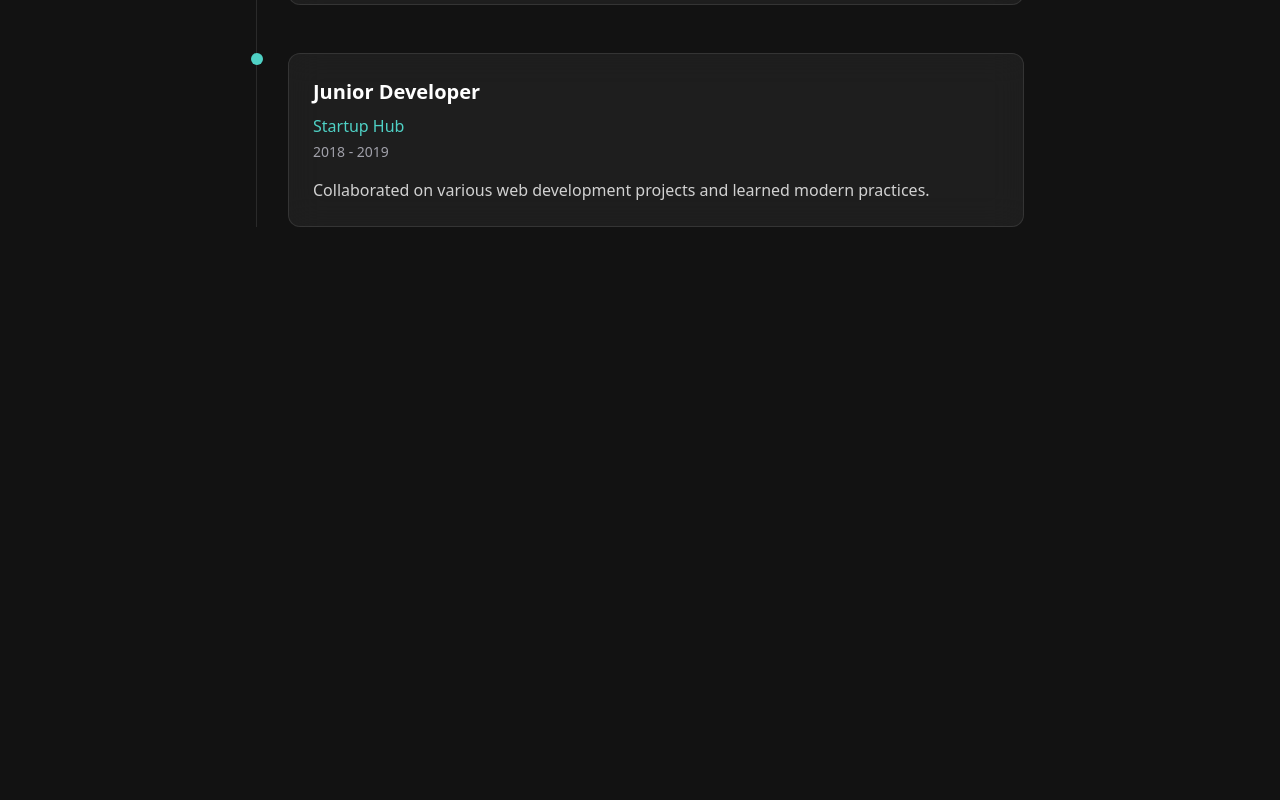
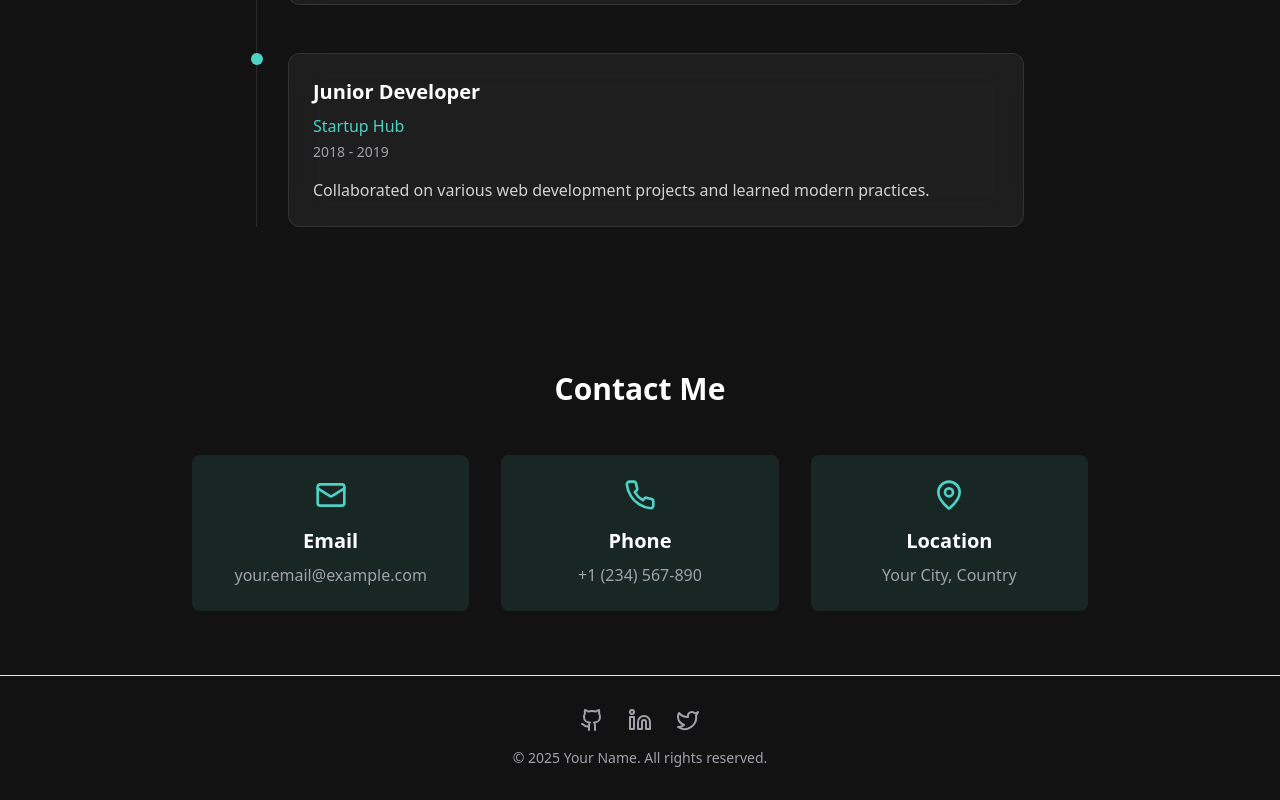
Before and after one commit to dhaniil/ahr-portofolio, a React (Vite) app: page / in a window 1280 px wide. Shown: the part 1895-2695 px from the top of the page. Before the commit the page ends 2202 px from the top, so only its background shows below. Built offline with nearby package versions, Linux system fonts and the light colour scheme.

Commit message:
Add contact me section and footer
Implement a new "Contact Me" section and a footer at the bottom of the page.
[skip gpt_engineer]

```diff
--- /dev/null
+++ b/src/components/ContactMe.tsx
@@ -0,0 +1,36 @@
+import { Mail, Phone, MapPin } from "lucide-react";
+
+export const ContactMe = () => {
+  return (
+    <section id="contact" className="py-16 bg-background">
+      <div className="container mx-auto px-4">
+        <h2 className="text-3xl font-bold text-center mb-12 text-foreground">Contact Me</h2>
+        <div className="grid md:grid-cols-3 gap-8 max-w-4xl mx-auto">
+          <div className="flex flex-col items-center p-6 bg-accent/10 rounded-lg hover:bg-accent/20 transition-colors">
+            <Mail className="w-8 h-8 text-accent mb-4" />
+            <h3 className="text-xl font-semibold mb-2">Email</h3>
+            <a href="mailto:your.email@example.com" className="text-muted hover:text-accent">
+              your.email@example.com
+            </a>
+          </div>
+
+          <div className="flex flex-col items-center p-6 bg-accent/10 rounded-lg hover:bg-accent/20 transition-colors">
+            <Phone className="w-8 h-8 text-accent mb-4" />
+            <h3 className="text-xl font-semibold mb-2">Phone</h3>
+            <a href="tel:+1234567890" className="text-muted hover:text-accent">
+              +1 (234) 567-890
+            </a>
+          </div>
+
+          <div className="flex flex-col items-center p-6 bg-accent/10 rounded-lg hover:bg-accent/20 transition-colors">
+            <MapPin className="w-8 h-8 text-accent mb-4" />
+            <h3 className="text-xl font-semibold mb-2">Location</h3>
+            <p className="text-muted text-center">
+              Your City, Country
+            </p>
+          </div>
+        </div>
+      </div>
+    </section>
+  );
+};
--- /dev/null
+++ b/src/components/Footer.tsx
@@ -0,0 +1,41 @@
+import { Github, Linkedin, Twitter } from "lucide-react";
+
+export const Footer = () => {
+  return (
+    <footer className="bg-background border-t border-border">
+      <div className="container mx-auto px-4 py-8">
+        <div className="flex flex-col items-center justify-center space-y-4">
+          <div className="flex space-x-6">
+            <a
+              href="https://github.com"
+              target="_blank"
+              rel="noopener noreferrer"
+              className="text-muted hover:text-accent transition-colors"
+            >
+              <Github className="w-6 h-6" />
+            </a>
+            <a
+              href="https://linkedin.com"
+              target="_blank"
+              rel="noopener noreferrer"
+              className="text-muted hover:text-accent transition-colors"
+            >
+              <Linkedin className="w-6 h-6" />
+            </a>
+            <a
+              href="https://twitter.com"
+              target="_blank"
+              rel="noopener noreferrer"
+              className="text-muted hover:text-accent transition-colors"
+            >
+              <Twitter className="w-6 h-6" />
+            </a>
+          </div>
+          <p className="text-muted text-sm">
+            © {new Date().getFullYear()} Your Name. All rights reserved.
+          </p>
+        </div>
+      </div>
+    </footer>
+  );
+};
--- a/src/pages/Index.tsx
+++ b/src/pages/Index.tsx
@@ -1,6 +1,8 @@
 import { Hero } from "@/components/Hero";
 import { TabSection } from "@/components/TabSection";
 import { Experience } from "@/components/Experience";
+import { ContactMe } from "@/components/ContactMe";
+import { Footer } from "@/components/Footer";
 
 const Index = () => {
   return (
@@ -8,6 +10,8 @@ const Index = () => {
       <Hero />
       <TabSection />
       <Experience />
+      <ContactMe />
+      <Footer />
     </div>
   );
 };
```
